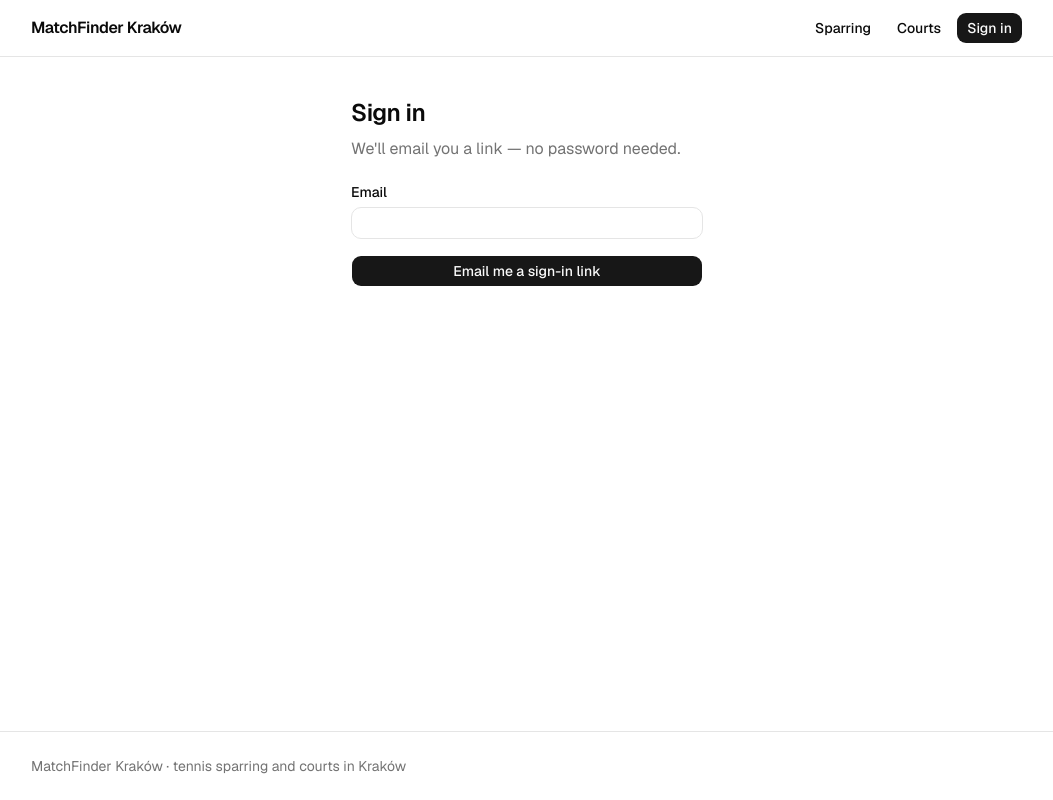
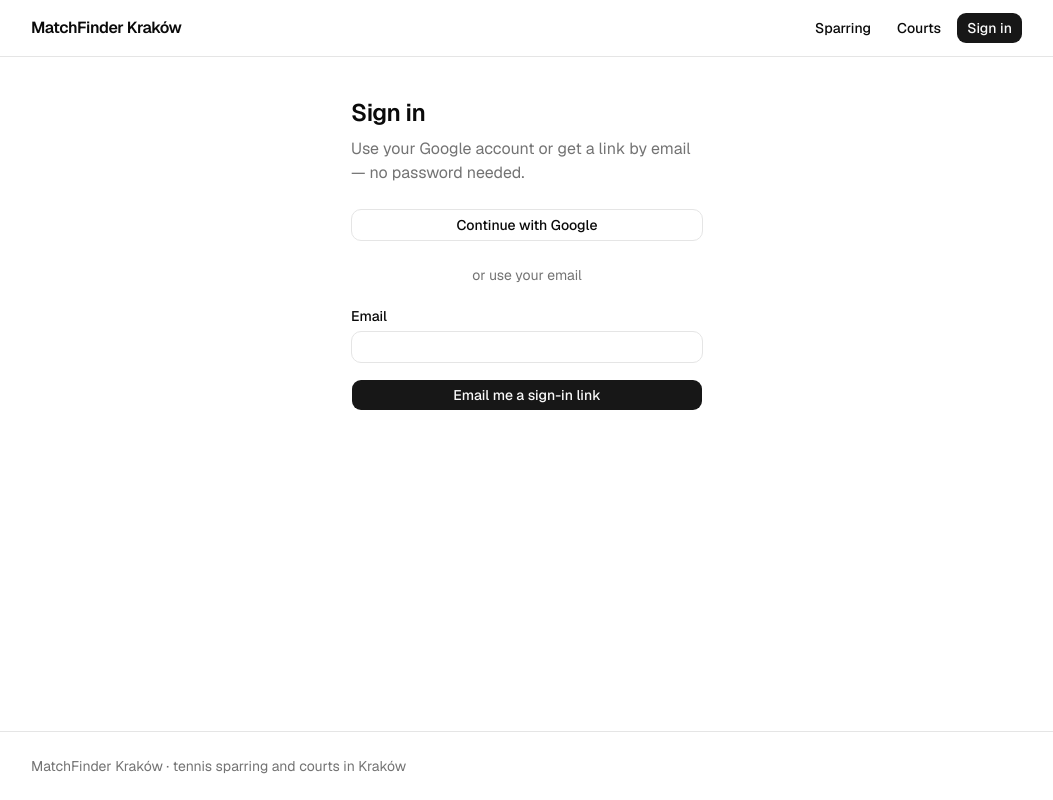
Before and after one commit to RomanZavitiy/tennisApp, a Next.js app: page /login in a window 1280 px wide. Shown: the whole page, without its empty margins (113-1166 px from the left). Built offline with nearby package versions, Linux system fonts and the light colour scheme.

Commit message:
1.7: Add Continue with Google to the login page (#30)

```diff
--- a/app/login/page.tsx
+++ b/app/login/page.tsx
@@ -1,5 +1,6 @@
 import type { Metadata } from "next";
 
+import { GoogleSignInButton } from "@/components/google-sign-in-button";
 import { LoginForm } from "@/components/login-form";
 import { safeNextPath } from "@/lib/auth/routes";
 
@@ -19,7 +20,7 @@ export default async function LoginPage({ searchParams }: LoginPageProps) {
     <main className="mx-auto w-full max-w-sm flex-1 px-4 py-10">
       <h1 className="text-2xl font-semibold tracking-tight">Sign in</h1>
       <p className="mt-2 mb-6 text-muted-foreground">
-        We&apos;ll email you a link — no password needed.
+        Use your Google account or get a link by email — no password needed.
       </p>
       {error === "link" && (
         <p
@@ -30,6 +31,10 @@ export default async function LoginPage({ searchParams }: LoginPageProps) {
           new one.
         </p>
       )}
+      <GoogleSignInButton next={nextPath} />
+      <p className="my-6 text-center text-sm text-muted-foreground">
+        or use your email
+      </p>
       <LoginForm next={nextPath} />
     </main>
   );
--- /dev/null
+++ b/components/google-sign-in-button.tsx
@@ -0,0 +1,54 @@
+"use client";
+
+import { useState } from "react";
+
+import { Button } from "@/components/ui/button";
+import { createSupabaseBrowserClient } from "@/lib/supabase/browser";
+
+// Starts Google sign-in. Runs in the browser because Supabase sends the user
+// straight on to Google; the browser client also stores the PKCE verifier in
+// a cookie, which /auth/callback needs to exchange the returned code.
+// The return address uses the current origin, so a preview deployment comes
+// back to itself (it must be in Supabase's Redirect URLs).
+export function GoogleSignInButton({ next }: { next: string }) {
+  const [pending, setPending] = useState(false);
+  const [error, setError] = useState<string | null>(null);
+
+  async function signIn() {
+    setPending(true);
+    setError(null);
+
+    const redirectTo = new URL("/auth/callback", window.location.origin);
+    redirectTo.searchParams.set("next", next);
+
+    const { error } = await createSupabaseBrowserClient().auth.signInWithOAuth({
+      provider: "google",
+      options: { redirectTo: redirectTo.toString() },
+    });
+
+    // On success the browser is already leaving for Google.
+    if (error) {
+      setError("Couldn't start Google sign-in. Try again in a minute.");
+      setPending(false);
+    }
+  }
+
+  return (
+    <div className="space-y-2">
+      <Button
+        type="button"
+        variant="outline"
+        className="w-full"
+        disabled={pending}
+        onClick={() => void signIn()}
+      >
+        Continue with Google
+      </Button>
+      {error && (
+        <p role="alert" className="text-sm text-destructive">
+          {error}
+        </p>
+      )}
+    </div>
+  );
+}
```
Also changed, not shown: 1 other file (tests, documents, lock files or other folders).
